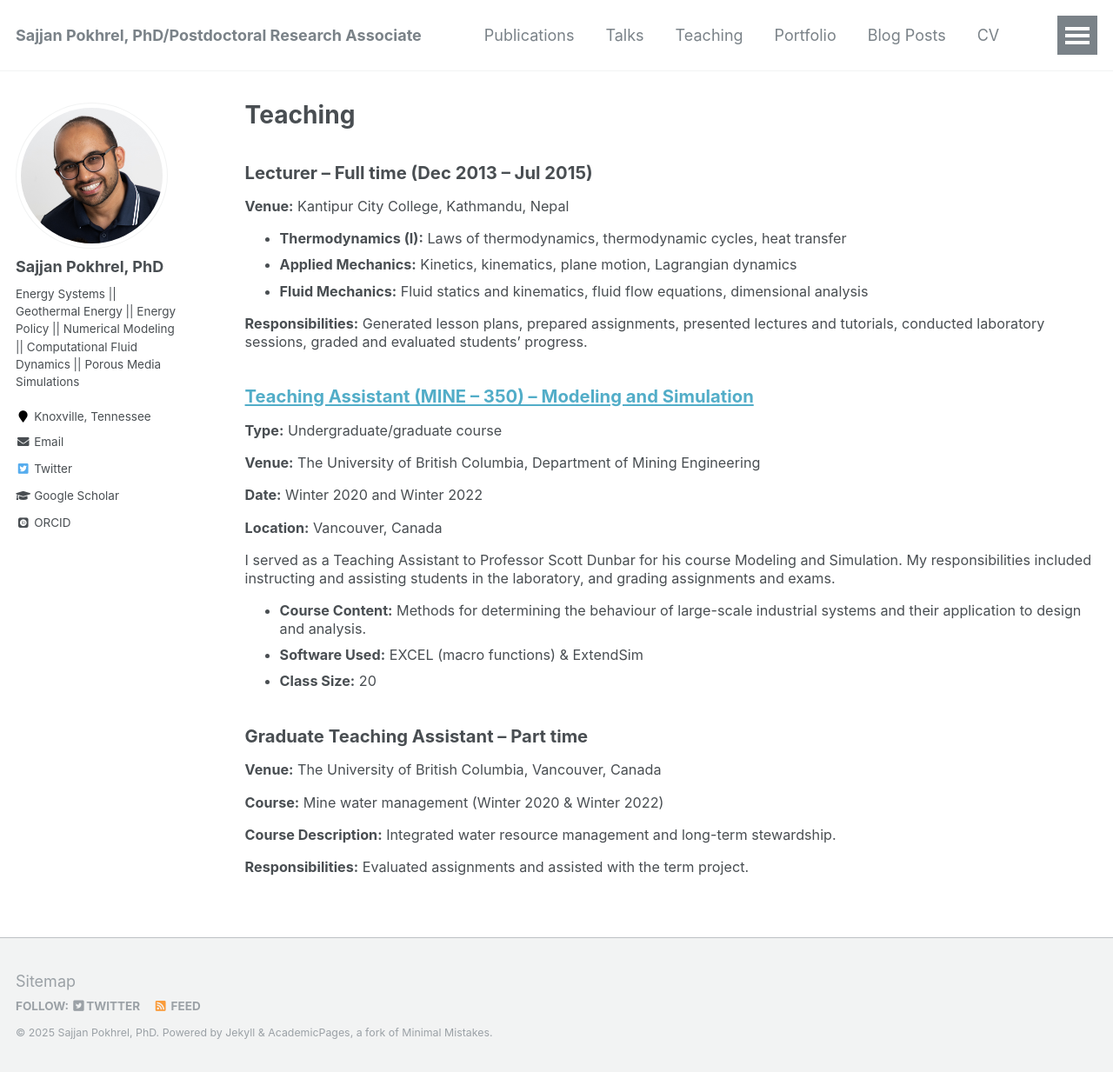
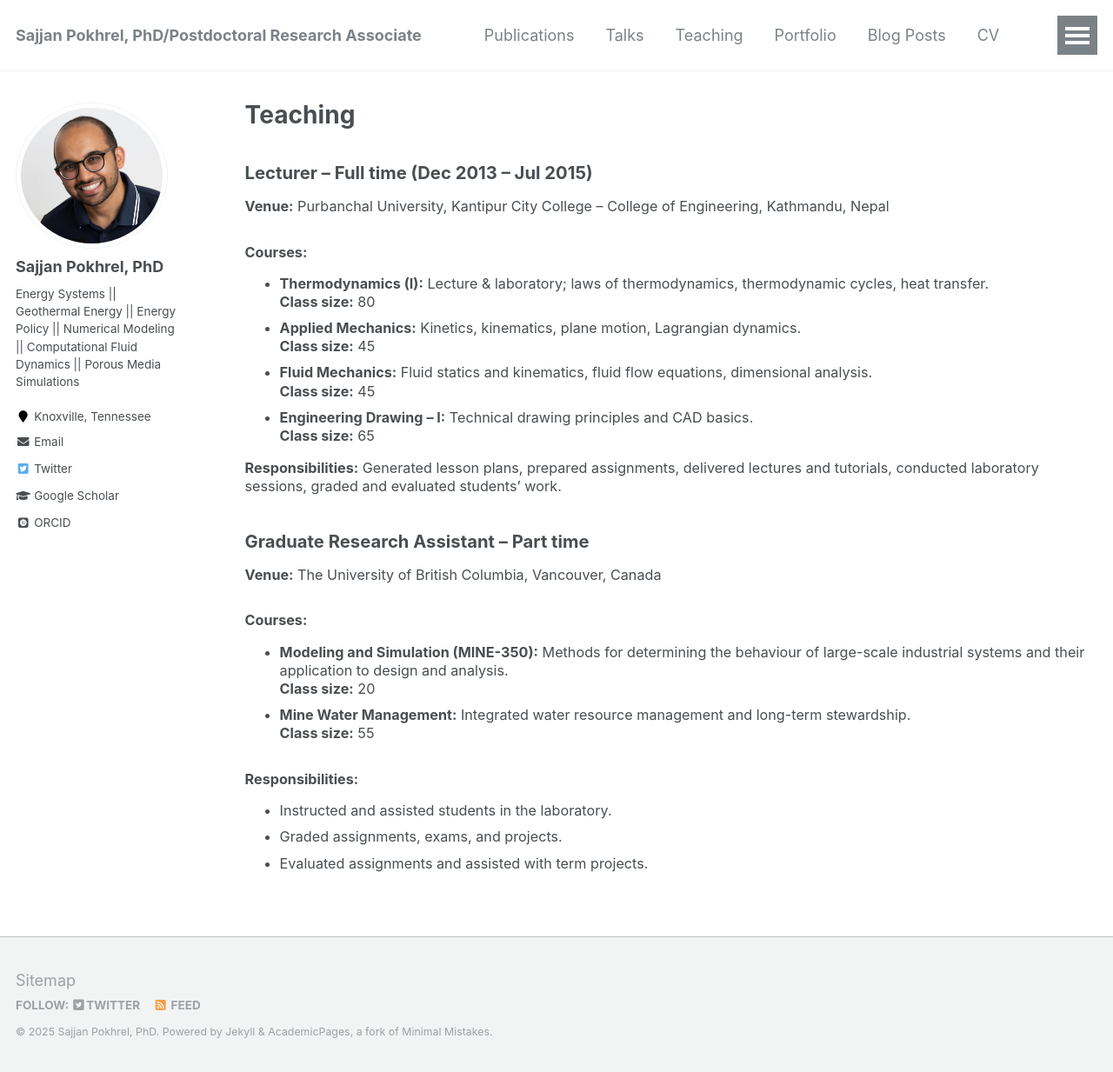
Before and after one commit to sajjanpokhrel/sajjanpokhrel.github.io, a Jekyll site: the page built from _teaching/2014-spring-teaching-1.md, in a window 1280 px wide and 1233 px high. Shown: the whole window at 87% size. Built offline with Jekyll 4.4.1, drawn with Linux system fonts in a browser that asks for light colours; some web fonts are replaced.

Commit message:
teaching

```diff
--- a/_teaching/2014-spring-teaching-1.md
+++ b/_teaching/2014-spring-teaching-1.md
@@ -9,40 +9,47 @@ author_profile: true
 
 <article class="teaching-entry">
   <h2>Lecturer – Full time (Dec 2013 – Jul 2015)</h2>
-  <p><strong>Venue:</strong> Kantipur City College, Kathmandu, Nepal</p>
+  <p><strong>Venue:</strong> Purbanchal University, Kantipur City College – College of Engineering, Kathmandu, Nepal</p>
+  <h3>Courses:</h3>
   <ul>
-    <li><strong>Thermodynamics (I):</strong> Laws of thermodynamics, thermodynamic cycles, heat transfer</li>
-    <li><strong>Applied Mechanics:</strong> Kinetics, kinematics, plane motion, Lagrangian dynamics</li>
-    <li><strong>Fluid Mechanics:</strong> Fluid statics and kinematics, fluid flow equations, dimensional analysis</li>
+    <li>
+      <strong>Thermodynamics (I):</strong> Lecture & laboratory; laws of thermodynamics, thermodynamic cycles, heat transfer.
+      <br><strong>Class size:</strong> 80
+    </li>
+    <li>
+      <strong>Applied Mechanics:</strong> Kinetics, kinematics, plane motion, Lagrangian dynamics.
+      <br><strong>Class size:</strong> 45
+    </li>
+    <li>
+      <strong>Fluid Mechanics:</strong> Fluid statics and kinematics, fluid flow equations, dimensional analysis.
+      <br><strong>Class size:</strong> 45
+    </li>
+    <li>
+      <strong>Engineering Drawing – I:</strong> Technical drawing principles and CAD basics.
+      <br><strong>Class size:</strong> 65
+    </li>
   </ul>
-  <p><strong>Responsibilities:</strong> Generated lesson plans, prepared assignments, presented lectures and tutorials, conducted laboratory sessions, graded and evaluated students’ progress.</p>
-</article>
-
-
-<article class="teaching-entry">
-  <h2>
-    <a href="/teaching/2014-spring-teaching-1">
-      Teaching Assistant (MINE – 350) – Modeling and Simulation
-    </a>
-  </h2>
-  <p><strong>Type:</strong> Undergraduate/graduate course</p>
-  <p><strong>Venue:</strong> The University of British Columbia, Department of Mining Engineering</p>
-  <p><strong>Date:</strong> Winter 2020 and Winter 2022 </p>
-  <p><strong>Location:</strong> Vancouver, Canada</p>
-  <p>
-    I served as a Teaching Assistant to Professor Scott Dunbar for his course Modeling and Simulation. My responsibilities included instructing and assisting students in the laboratory, and grading assignments and exams.
-  </p>
-  <ul>
-    <li><strong>Course Content:</strong> Methods for determining the behaviour of large-scale industrial systems and their application to design and analysis.</li>
-    <li><strong>Software Used:</strong> EXCEL (macro functions) & ExtendSim</li>
-    <li><strong>Class Size:</strong> 20</li>
-  </ul>
+  <p><strong>Responsibilities:</strong> Generated lesson plans, prepared assignments, delivered lectures and tutorials, conducted laboratory sessions, graded and evaluated students’ work.</p>
 </article>
 
 <article class="teaching-entry">
-  <h2>Graduate Teaching Assistant – Part time</h2>
+  <h2>Graduate Research Assistant – Part time</h2>
   <p><strong>Venue:</strong> The University of British Columbia, Vancouver, Canada</p>
-  <p><strong>Course:</strong> Mine water management (Winter 2020 & Winter 2022)</p>
-  <p><strong>Course Description:</strong> Integrated water resource management and long-term stewardship.</p>
-  <p><strong>Responsibilities:</strong> Evaluated assignments and assisted with the term project.</p>
+  <h3>Courses:</h3>
+  <ul>
+    <li>
+      <strong>Modeling and Simulation (MINE-350):</strong> Methods for determining the behaviour of large-scale industrial systems and their application to design and analysis.
+      <br><strong>Class size:</strong> 20
+    </li>
+    <li>
+      <strong>Mine Water Management:</strong> Integrated water resource management and long-term stewardship.
+      <br><strong>Class size:</strong> 55
+    </li>
+  </ul>
+  <h3>Responsibilities:</h3>
+  <ul>
+    <li>Instructed and assisted students in the laboratory.</li>
+    <li>Graded assignments, exams, and projects.</li>
+    <li>Evaluated assignments and assisted with term projects.</li>
+  </ul>
 </article>
```
